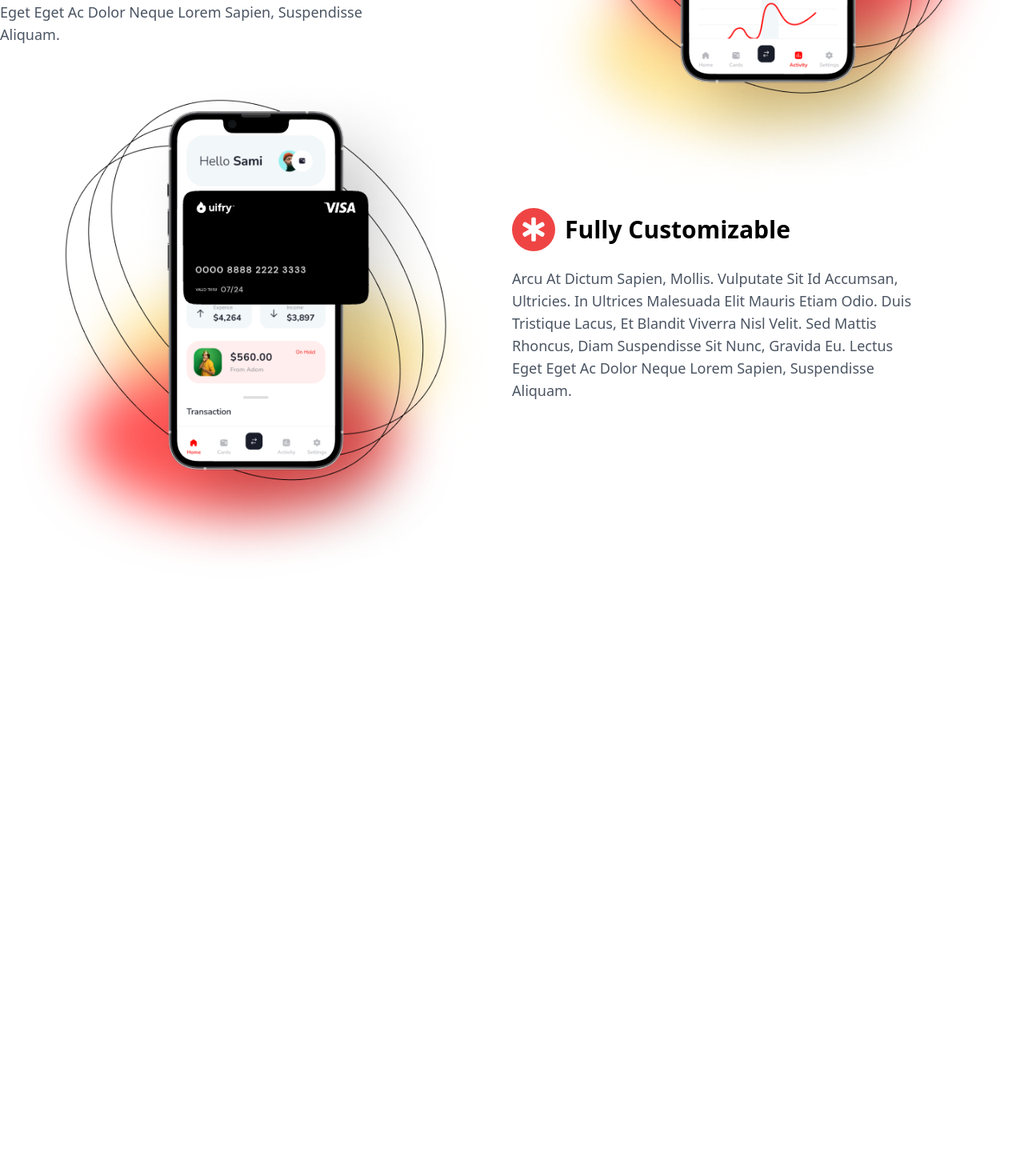
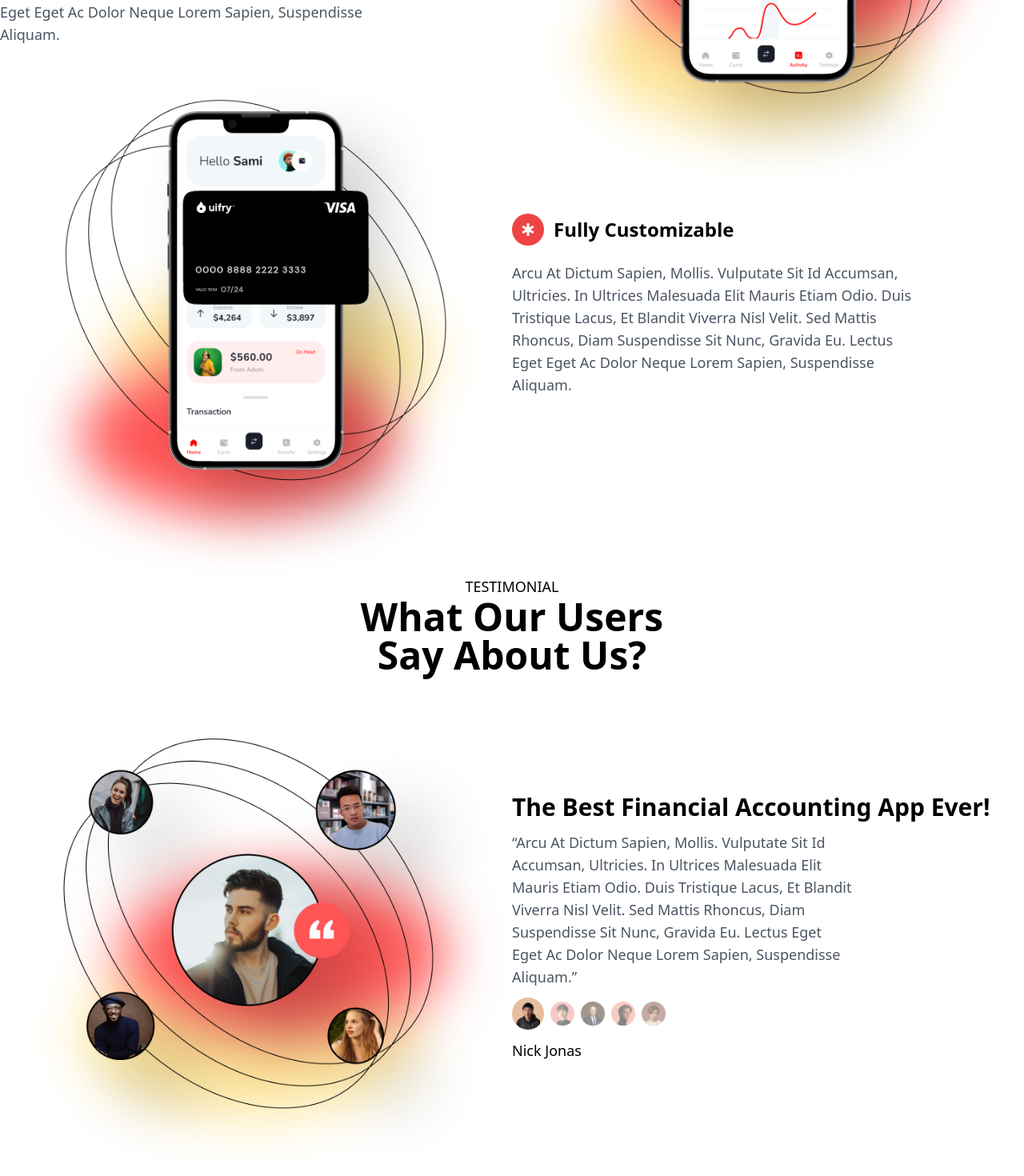
Before and after one commit to muhammadranju/app-landing-page, a React (Vite) app: page / in a window 1280 px wide. Shown: the part 1746-3216 px from the top of the page at 80% size. Before the commit the page ends 2489 px from the top, so only its background shows below. Built offline with nearby package versions, Linux system fonts and the light colour scheme.

Commit message:
feat: added our user section with mobile device

```diff
--- a/src/App.jsx
+++ b/src/App.jsx
@@ -2,6 +2,7 @@ import ChooseUifry from "./components/ChooseUifry";
 import FullyCustomizable from "./components/FullyCustomizable";
 import Header from "./components/Header";
 import Hero from "./components/Hero";
+import OurUsers from "./components/OurUsers";
 import UifryPremium from "./components/UifryPremium";
 
 function App() {
@@ -12,6 +13,7 @@ function App() {
       <UifryPremium />
       <ChooseUifry />
       <FullyCustomizable />
+      <OurUsers />
     </div>
   );
 }
--- a/src/components/ChooseUifry.jsx
+++ b/src/components/ChooseUifry.jsx
@@ -6,9 +6,9 @@ function ChooseUifry() {
         <h1 className="text-5xl mb-5 relative z-20 font-bold dark:text-white text-black">
           why choose Uifry?
         </h1>
-        <div>
+        <div className="flex items-center">
           <i className="fa-regular fa-bell bg-red-500 p-3 rounded-full text-white"></i>
-          <span className="text-2xl font-semibold ml-2">
+          <span className="text-2xl font-semibold ml-2 dark:text-white text-black">
             Clever notifications
           </span>
         </div>
--- a/src/components/FullyCustomizable.jsx
+++ b/src/components/FullyCustomizable.jsx
@@ -3,10 +3,13 @@ function FullyCustomizable() {
     <section className="container mx-auto flex flex-col lg:flex-row-reverse justify-center items-center lg:-mt-48 px-3 lg:px-0">
       <div className="flex-1">
         <div>
-          <h1 className="text-3xl mb-5 relative z-20 font-semibold dark:text-white text-black">
+          <div className="flex items-center">
             <i className="fa-solid mr-3 fa-star-of-life bg-red-500 p-3 rounded-full text-white"></i>
-            fully customizable
-          </h1>
+
+            <span className="text-2xl font-semibold  dark:text-white text-black">
+              fully customizable
+            </span>
+          </div>
         </div>
 
         <p className="text-lg font-medium dark:text-white text-gray-600 lg:w-4/5 mt-5">
--- a/src/components/Header.jsx
+++ b/src/components/Header.jsx
@@ -1,6 +1,6 @@
 function Header() {
   return (
-    <header className="flex container mx-auto  items-center mt-3 px-3 lg:px-0">
+    <header className="flex container mx-auto  items-center mt-3 ">
       <div className="navbar bg-base-100">
         <div className=" mr-10">
           <div className="dropdown relative z-20">
--- /dev/null
+++ b/src/components/OurUsers.jsx
@@ -0,0 +1,48 @@
+function OurUsers() {
+  return (
+    <section className="container mx-auto content-center px-3 lg:mt-0 mt-3 lg:px-0">
+      <div className="lg:w-96 text-center mx-auto">
+        <p className="font-medium uppercase text-lg text-black dark:text-white ">
+          testimonial
+        </p>
+        <h1 className="text-5xl font-bold text-black dark:text-white">
+          what our users say about us?
+        </h1>
+      </div>
+
+      <div className="flex flex-col relative z-20 lg:flex-row items-center">
+        <div className="flex-1">
+          <img
+            className="absolute z-10 lg:mt-36 ml-100  w-full lg:w-auto"
+            src="../../images/Group-1000002356.svg"
+            alt=""
+          />
+          <img
+            src="../../images/man-frame.png"
+            className=" relative z-20 w-full lg:w-auto"
+            alt=""
+          />
+        </div>
+
+        <div className="flex-1">
+          <h3 className="text-3xl font-semibold	mb-3 text-black dark:text-white">
+            the best financial accounting app ever!
+          </h3>
+          <p className="text-lg font-medium dark:text-white text-gray-600 mb-3 lg:w-4/6">
+            “Arcu at dictum sapien, mollis. Vulputate sit id accumsan,
+            ultricies. In ultrices malesuada elit mauris etiam odio. Duis
+            tristique lacus, et blandit viverra nisl velit. Sed mattis rhoncus,
+            diam suspendisse sit nunc, gravida eu. Lectus eget eget ac dolor
+            neque lorem sapien, suspendisse aliquam.”
+          </p>
+          <img className="mb-3" src="../../images/Group-35917.png" alt="" />
+          <span className="text-lg font-medium text-black dark:text-white">
+            nick jonas
+          </span>
+        </div>
+      </div>
+    </section>
+  );
+}
+
+export default OurUsers;
```
